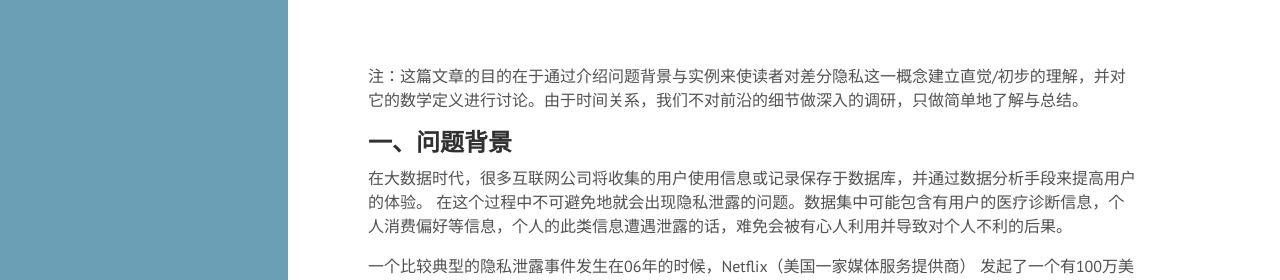
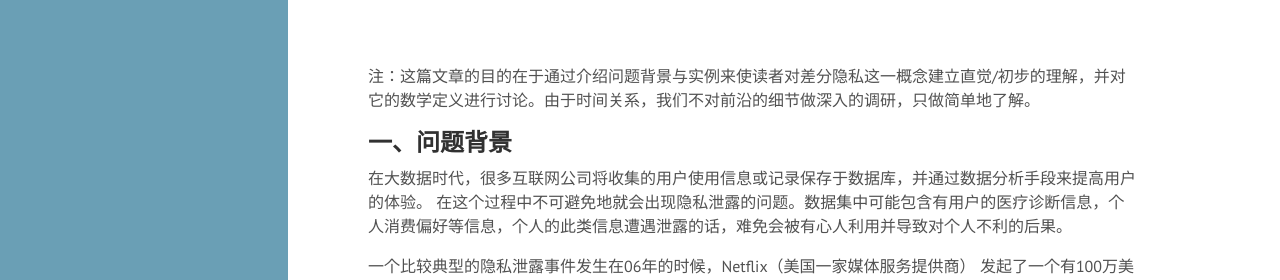
Before and after one commit to lucamartucci/lucamartucci.github.io, a Jekyll site: the page built from _posts/2019-10-16-DPsurvey.md, in a window 1280 px wide and 900 px high. Shown: the top 280 px of the window. Built offline with Jekyll 4.4.1, drawn with Linux system fonts in a browser that asks for light colours; formulas are drawn with MathJax 3; some of the changed text lies outside the part shown.

Commit message:
dpsurvey

```diff
--- a/_posts/2019-10-16-DPsurvey.md
+++ b/_posts/2019-10-16-DPsurvey.md
@@ -5,7 +5,7 @@ title: 差分隐私 Differential Privacy
 tags: Cryptography
 ---
 
-注：这篇文章的目的在于通过介绍问题背景与实例来使读者对差分隐私这一概念建立直觉/初步的理解，并对它的数学定义进行讨论。由于时间关系，我们不对前沿的细节做深入的调研，只做简单地了解与总结。
+注：这篇文章的目的在于通过介绍问题背景与实例来使读者对差分隐私这一概念建立直觉/初步的理解，并对它的数学定义进行讨论。由于时间关系，我们不对前沿的细节做深入的调研，只做简单地了解。
 
 ## 一、问题背景
 
```
Also changed, not shown: other parts of _posts/2019-10-16-DPsurvey.md (+1 -1 lines).
